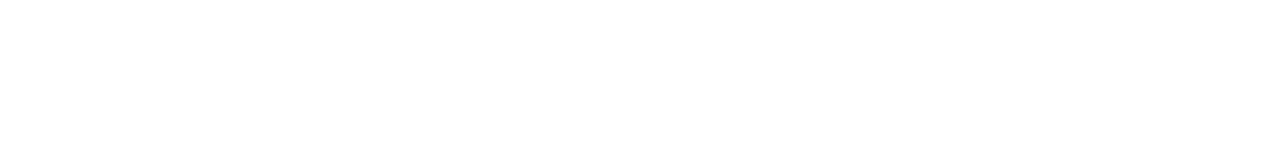
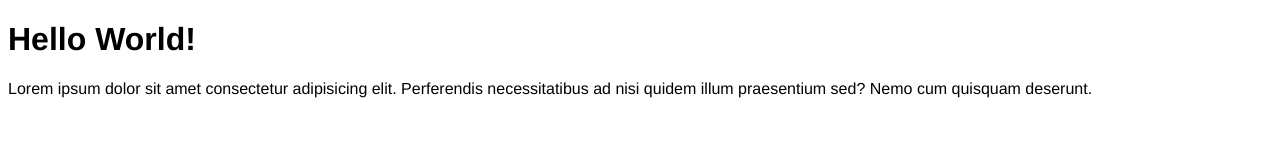
Before and after one commit to Versha1/FirstProject, a plain HTML site: page index.html in a window 1280 px wide. Drawn offline with Linux system fonts and the light colour scheme.

Commit message:
Main Page

```diff
--- a/css/style.css
+++ b/css/style.css
@@ -0,0 +1,6 @@
+h1, p{
+    font-family: 'Franklin Gothic Medium', 'Arial Narrow', Arial, sans-serif;
+}
+p{
+    font-size: 16px;
+}
--- a/index.html
+++ b/index.html
@@ -5,8 +5,11 @@
     <meta http-equiv="X-UA-Compatible" content="IE=edge">
     <meta name="viewport" content="width=device-width, initial-scale=1.0">
     <title>GitHubsite</title>
+    <link rel="stylesheet" href="css/style.css">
 </head>
 <body>
+    <h1>Hello World!</h1>
+    <p>Lorem ipsum dolor sit amet consectetur adipisicing elit. Perferendis necessitatibus ad nisi quidem illum praesentium sed? Nemo cum quisquam deserunt.</p>
 
 </body>
 </html>
```
